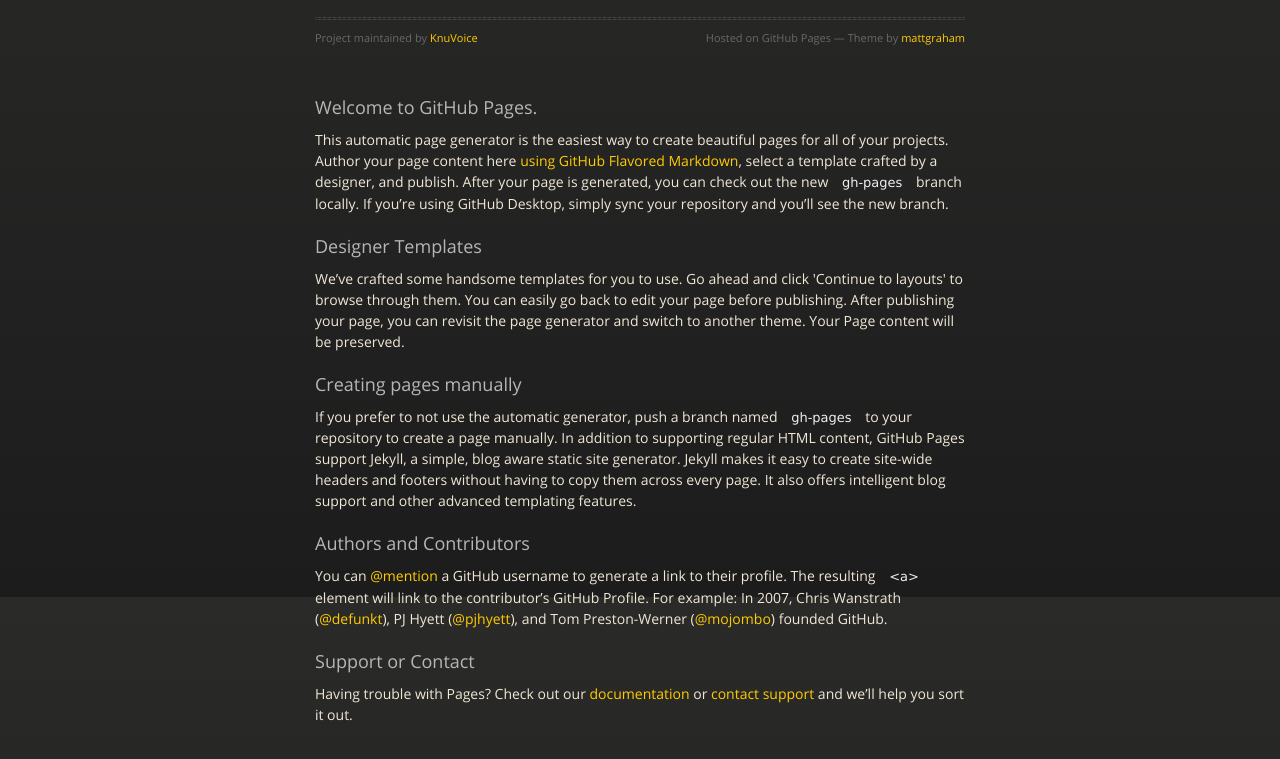
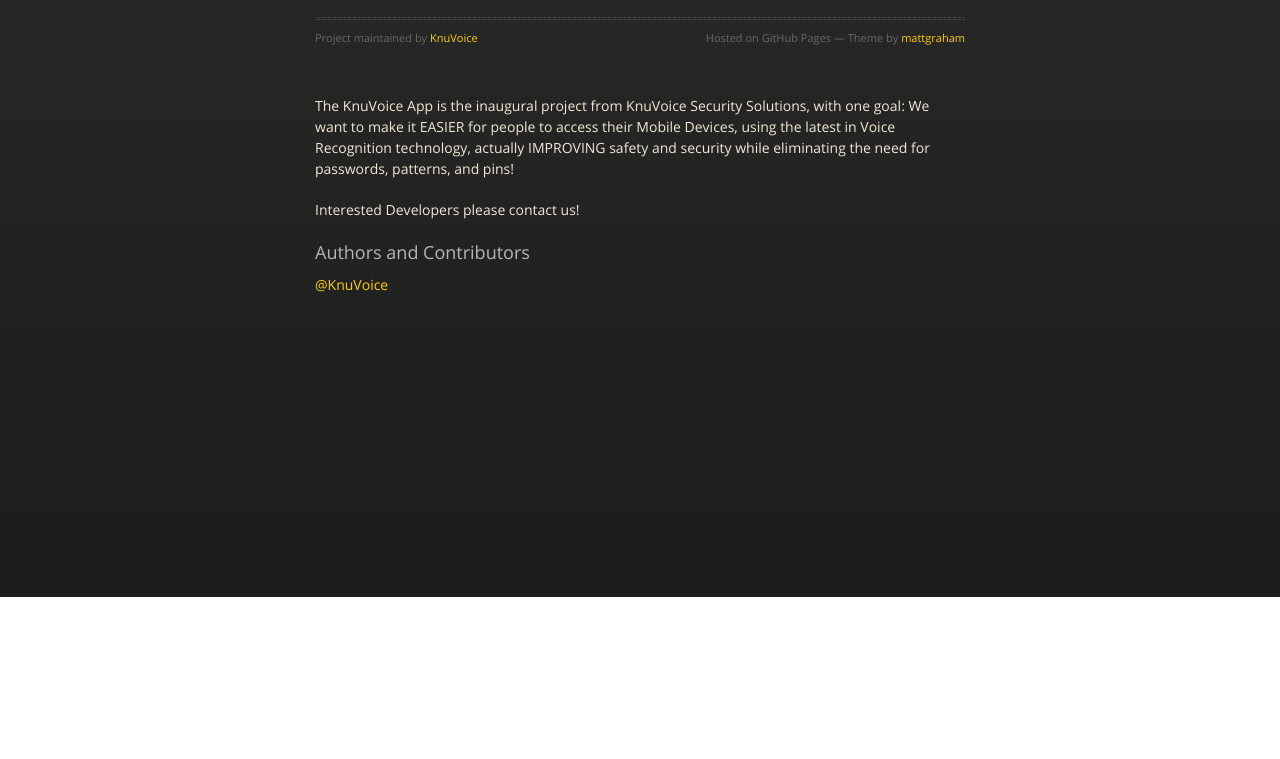
Before and after one commit to KnuVoice/KnuVoice.github.io, a plain HTML site: page index.html in a window 1280 px wide. Shown: the part 203-962 px from the top of the page. After the commit the page ends 800 px from the top, so only its background shows below. Drawn offline with nearby package versions, Linux system fonts and the light colour scheme.

Commit message:
Replace master branch with page content via GitHub

```diff
--- a/index.html
+++ b/index.html
@@ -35,30 +35,14 @@
           <span class="credits right">Hosted on GitHub Pages &mdash; Theme by <a href="https://twitter.com/michigangraham">mattgraham</a></span>
         </div>
 
-        <h3>
-<a id="welcome-to-github-pages" class="anchor" href="#welcome-to-github-pages" aria-hidden="true"><span aria-hidden="true" class="octicon octicon-link"></span></a>Welcome to GitHub Pages.</h3>
+        <p>The KnuVoice App is the inaugural project from KnuVoice Security Solutions, with one goal: We want to make it EASIER for people to access their Mobile Devices, using the latest in Voice Recognition technology, actually IMPROVING safety and security while eliminating the need for passwords, patterns, and pins!</p>
 
-<p>This automatic page generator is the easiest way to create beautiful pages for all of your projects. Author your page content here <a href="https://guides.github.com/features/mastering-markdown/">using GitHub Flavored Markdown</a>, select a template crafted by a designer, and publish. After your page is generated, you can check out the new <code>gh-pages</code> branch locally. If you’re using GitHub Desktop, simply sync your repository and you’ll see the new branch.</p>
-
-<h3>
-<a id="designer-templates" class="anchor" href="#designer-templates" aria-hidden="true"><span aria-hidden="true" class="octicon octicon-link"></span></a>Designer Templates</h3>
-
-<p>We’ve crafted some handsome templates for you to use. Go ahead and click 'Continue to layouts' to browse through them. You can easily go back to edit your page before publishing. After publishing your page, you can revisit the page generator and switch to another theme. Your Page content will be preserved.</p>
-
-<h3>
-<a id="creating-pages-manually" class="anchor" href="#creating-pages-manually" aria-hidden="true"><span aria-hidden="true" class="octicon octicon-link"></span></a>Creating pages manually</h3>
-
-<p>If you prefer to not use the automatic generator, push a branch named <code>gh-pages</code> to your repository to create a page manually. In addition to supporting regular HTML content, GitHub Pages support Jekyll, a simple, blog aware static site generator. Jekyll makes it easy to create site-wide headers and footers without having to copy them across every page. It also offers intelligent blog support and other advanced templating features.</p>
+<p>Interested Developers please contact us!</p>
 
 <h3>
 <a id="authors-and-contributors" class="anchor" href="#authors-and-contributors" aria-hidden="true"><span aria-hidden="true" class="octicon octicon-link"></span></a>Authors and Contributors</h3>
 
-<p>You can <a href="https://help.github.com/articles/basic-writing-and-formatting-syntax/#mentioning-users-and-teams" class="user-mention">@mention</a> a GitHub username to generate a link to their profile. The resulting <code>&lt;a&gt;</code> element will link to the contributor’s GitHub Profile. For example: In 2007, Chris Wanstrath (<a href="https://github.com/defunkt" class="user-mention">@defunkt</a>), PJ Hyett (<a href="https://github.com/pjhyett" class="user-mention">@pjhyett</a>), and Tom Preston-Werner (<a href="https://github.com/mojombo" class="user-mention">@mojombo</a>) founded GitHub.</p>
-
-<h3>
-<a id="support-or-contact" class="anchor" href="#support-or-contact" aria-hidden="true"><span aria-hidden="true" class="octicon octicon-link"></span></a>Support or Contact</h3>
-
-<p>Having trouble with Pages? Check out our <a href="https://help.github.com/pages">documentation</a> or <a href="https://github.com/contact">contact support</a> and we’ll help you sort it out.</p>
+<p><a href="https://github.com/KnuVoice" class="user-mention">@KnuVoice</a></p>
       </section>
 
     </div>
```
Also changed, not shown: params.json (+1 -1 lines).
